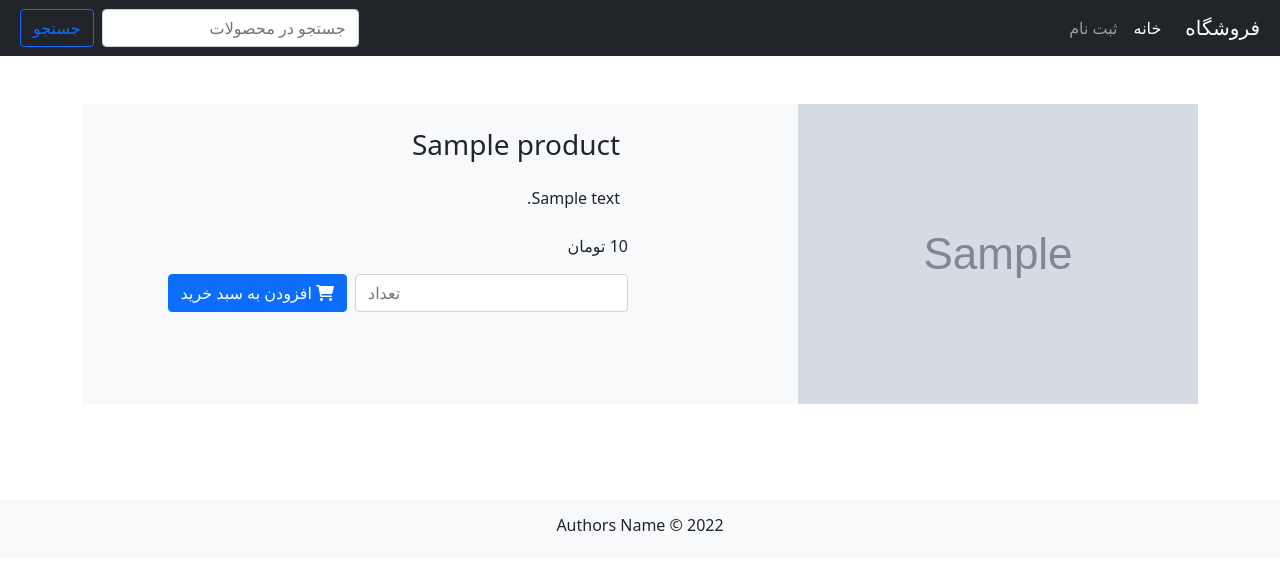
After one commit to AbolfazlAbdi48/entekhab-challenge, a Django app: page /products/1 in a window 1280 px wide. The commit adds this page. Shown: the top 570 px of the page. Run offline with Django 4.2, Linux system fonts and the light colour scheme; tables that the repository leaves empty hold one stand-in row (values such as "Sample post"); grey boxes marked "Sample" are stand-in pictures; some libraries are stand-ins or nearby versions.

Commit message:
Add: ProductDetail View & template

```diff
--- /dev/null
+++ b/core/templates/core/product_detail.html
@@ -0,0 +1,43 @@
+{% extends 'core/base.html' %}
+{% load humanize %}
+
+{% block title %}
+    {{ object.title }}
+{% endblock %}
+
+{% block content %}
+    <!-- intro section start -->
+    <section class="container my-5">
+        <div class="row">
+            <!-- single slide -->
+            <div class="col-md-12 intro-box mb-5">
+                <div class="bg-light">
+                    <div class="row">
+                        <div class="col-md-6 intro-img">
+                            <img src="{{ object.image.url }}" alt="Post 1">
+                        </div>
+                        <div class="col-md-6 intro-content">
+                            <h3 class="my-4 mx-2 intro-content-title">
+                                {{ object.title }}
+                            </h3>
+                            <p class="my-4 mx-2">
+                                {{ object.description }}
+                            </p>
+                            <p>
+                                <bold>{{ object.price|intcomma:False }} تومان</bold>
+                            </p>
+                            <div class="d-flex justify-content-start">
+                                <input type="number" min="1" placeholder="تعداد" class="form-control w-50 me-2">
+                                <button class="btn btn-primary">
+                                    <i class="fa fa-shopping-cart"></i>
+                                    افزودن به سبد خرید
+                                </button>
+                            </div>
+                        </div>
+                    </div>
+                </div>
+            </div>
+            <!-- end sindle slide -->
+        </div>
+    </section>
+{% endblock %}
--- a/core/urls.py
+++ b/core/urls.py
@@ -1,7 +1,8 @@
 from django.urls import path
-from .views import home_view
+from .views import home_view, ProductDetailView
 
 app_name = 'core'
 urlpatterns = [
-    path('', home_view, name='home')
+    path('', home_view, name='home'),
+    path('products/<int:pk>', ProductDetailView.as_view(), name='product-detail'),
 ]
--- a/core/views.py
+++ b/core/views.py
@@ -1,6 +1,8 @@
 from django.shortcuts import render
 
 # Create your views here.
+from django.views.generic import DetailView
+
 from product.models import Product
 
 
@@ -11,3 +13,8 @@ def home_view(request):
         'products': products
     }
     return render(request, 'core/home.html', context)
+
+
+class ProductDetailView(DetailView):
+    queryset = Product.objects.filter(is_active=True)
+    template_name = 'core/product_detail.html'
```
Also changed, not shown: core/templates/core/home.html (+3 -5 lines).
